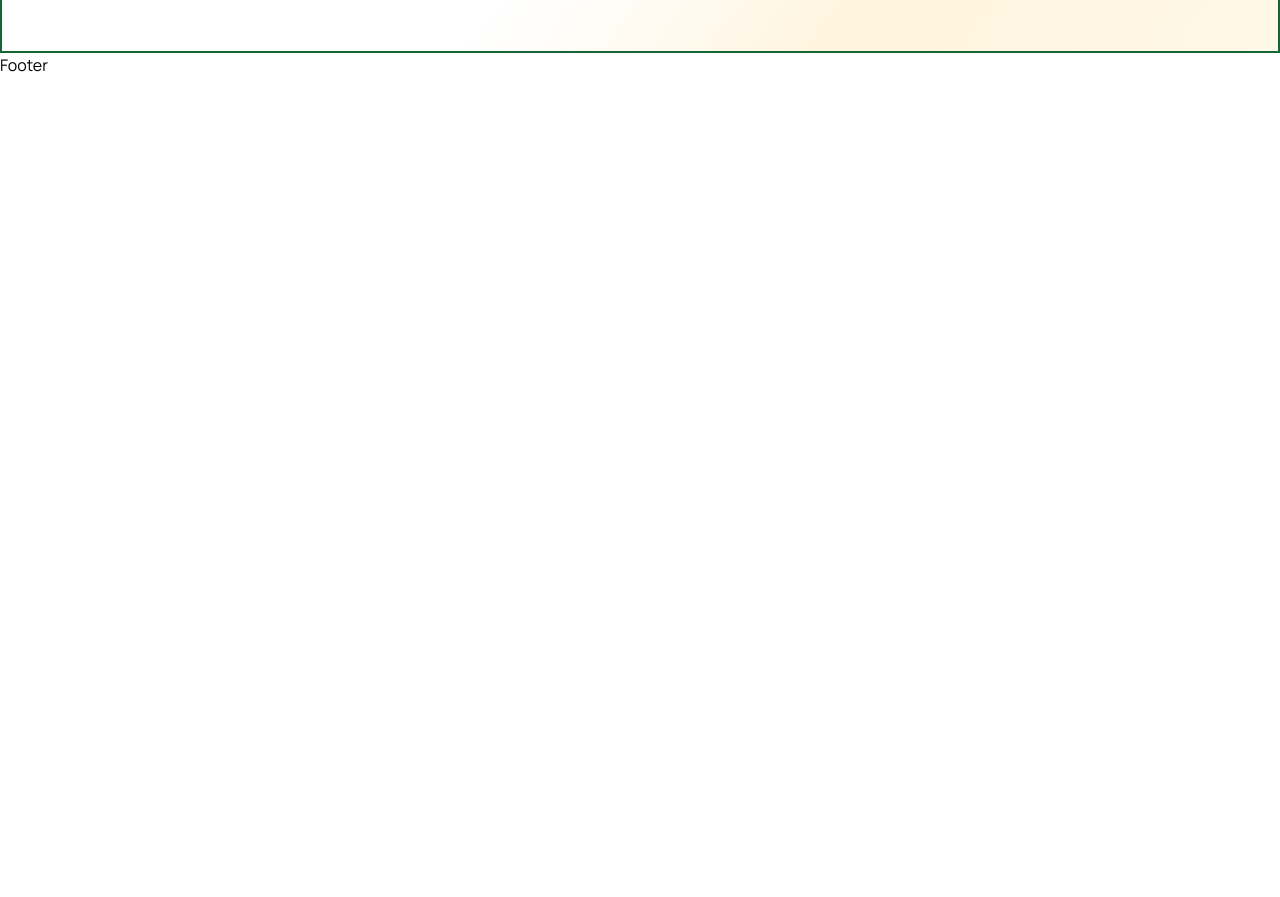
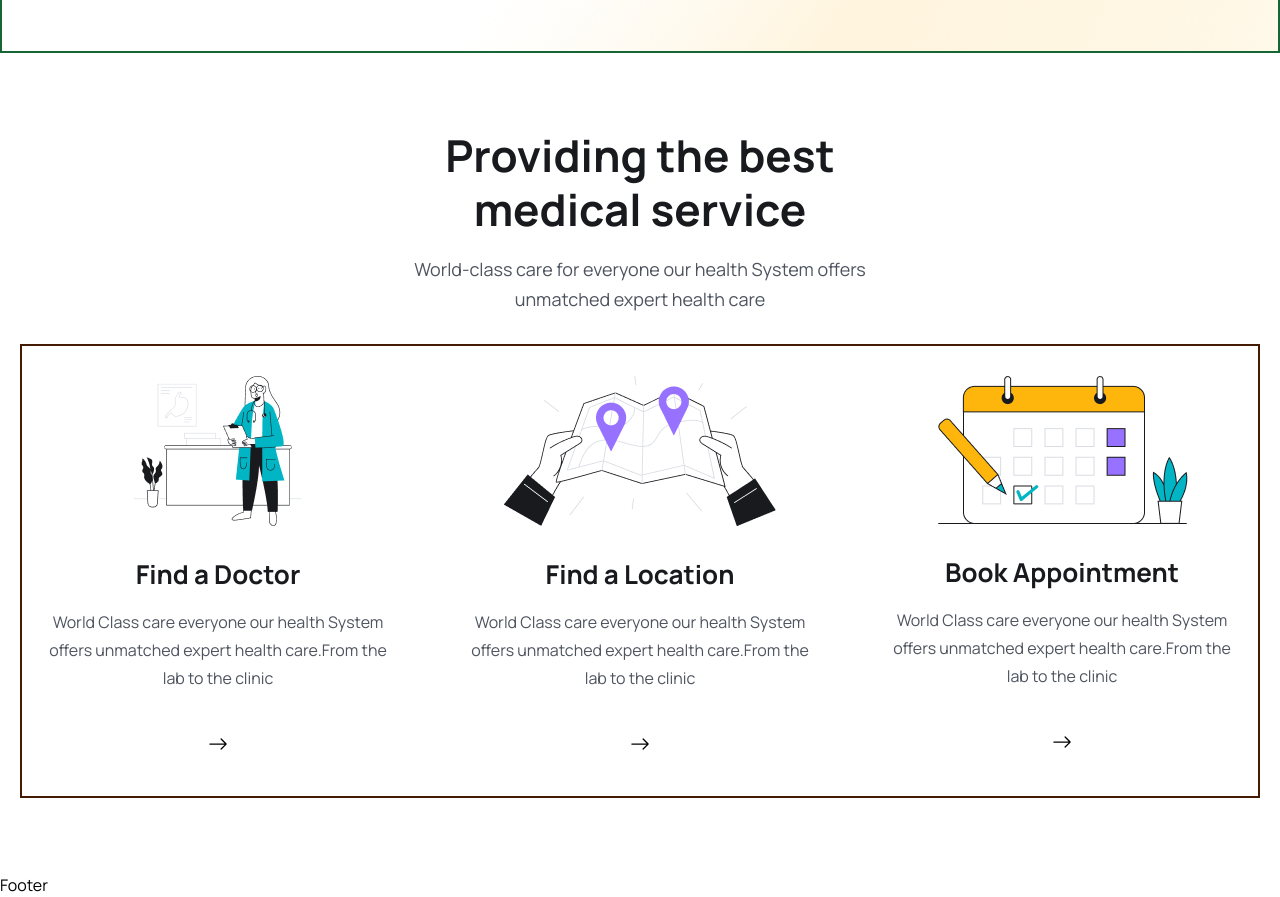
Before and after one commit to SalmanMohammed2001/Doctor_Appointement, a React (Vite) app: page / in a window 1280 px wide. Shown: the part 800-1697 px from the top of the page. Before the commit the page ends 877 px from the top, so only its background shows below. Built offline with nearby package versions, Linux system fonts and the light colour scheme.

Commit message:
Providing section ok

```diff
--- a/src/App.css
+++ b/src/App.css
@@ -14,6 +14,8 @@
     width: 100%;
     height: 80px;
     line-height: 80px;
+    position: sticky;
+    background: white;
     top: 0;
     left: 0;
     z-index: 999999;
--- a/src/components/Header/Header.tsx
+++ b/src/components/Header/Header.tsx
@@ -24,21 +24,24 @@
 ]
 const Header = () => {
 
-    const headerRef=useRef(null)
-    const menuRef=useRef(null)
+    const headerRef=useRef<any>()
+    const menuRef=useRef<any>()
 
 
-    // @ts-ignore
-    const toggleMenu=()=>menuRef.current.classList.toggle('show_menu')
+
+    const toggleMenu=()=>{
+
+        menuRef.current.classList.toggle('show_menu')
+    }
 
     const handleStickHeader=()=>{
         window.addEventListener('scroll',()=>{
             if(document.body.scrollTop >80 || document.documentElement.scrollTop >80){
 
-                // @ts-ignore
+
                 headerRef.current.classList.add('sticky_header')
             }else {
-                // @ts-ignore
+
                 headerRef.current.classList.remove('sticky_header')
             }
         })
--- a/src/pages/Home.tsx
+++ b/src/pages/Home.tsx
@@ -1,7 +1,12 @@
-
 import heroImh01 from '../assets/images/hero-img01.png'
 import heroImh02 from '../assets/images/hero-img02.png'
 import heroImh03 from '../assets/images/hero-img03.png'
+import icon01 from '../assets/images/icon01.png'
+import icon02 from '../assets/images/icon02.png'
+import icon03 from '../assets/images/icon03.png'
+import {BsArrowRight} from 'react-icons/bs'
+import {Link} from "react-router-dom";
+
 const Home = () => {
     return (
         <div>
@@ -44,7 +49,8 @@
                                 <div>
                                     <h2 className="text-[36px] leading-[56px] lg:text-[44px] lg:leading-[54px]
                                     font-[700] text-headingColor">100%</h2>
-                                    <span className="w-[100px] h-2 bg-irisBlueColor rounded-full block mt-[-14px]"></span>
+                                    <span
+                                        className="w-[100px] h-2 bg-irisBlueColor rounded-full block mt-[-14px]"></span>
                                     <p className="text_para">Patient Satisfaction</p>
                                 </div>
                             </div>
@@ -64,7 +70,83 @@
                 </div>
             </section>
 
-            {/*===============Hero end=========================================*/}
+            {/*===============Hero section  end=========================================*/}
+
+            <section>
+                <div className="container">
+                    <div className="lg:w-[470px] mx-auto">
+                        <h2 className="heading text-center">
+                            Providing the best medical service
+                        </h2>
+                        <p className="text_para text-center"> World-class care for everyone our health System offers unmatched expert health care</p>
+                    </div>
+
+                    <div
+                        className="grid grid-cols-1 md:grid-cols-2  lg:grid-cols-3 gap-5 lg:gap-[30px] mt-[30px] border-2 border-solid border-amber-950">
+                        <div className="py-[30px] px-5 ">
+                            <div className="flex items-center justify-center">
+                                <img src={icon01} alt=""/>
+                            </div>
+
+                            <div className="mt-[30px]">
+                                <h2 className="text-[26px] leading-9 text-headingColor font-[700] text-center">
+                                    Find a Doctor
+                                </h2>
+                                <p className="text-[16px] leading-7 text-textColor font-[400] mt-4 text-center">
+                                    World Class care everyone our health System offers unmatched expert
+                                    health care.From the lab to the clinic
+                                </p>
+                                <Link to={"/doctors"} className="w-[44px] h-[44px] rounded-full border-solid  border-[#181A1E]
+                                mt-[30px] mx-auto flex items-center justify-center group hover:bg-primaryColor hover:border-none">
+                                    <BsArrowRight className="group-hover:text-white w-6 h-5"/>
+                                </Link>
+                            </div>
+
+                        </div>
+                        <div className="py-[30px] px-5 ">
+                            <div className="flex items-center justify-center">
+                                <img src={icon02} alt=""/>
+                            </div>
+
+                            <div className="mt-[30px]">
+                                <h2 className="text-[26px] leading-9 text-headingColor font-[700] text-center">
+                                    Find a Location
+                                </h2>
+                                <p className="text-[16px] leading-7 text-textColor font-[400] mt-4 text-center">
+                                    World Class care everyone our health System offers unmatched expert
+                                    health care.From the lab to the clinic
+                                </p>
+                                <Link to={"/doctors"} className="w-[44px] h-[44px] rounded-full border-solid  border-[#181A1E]
+                                mt-[30px] mx-auto flex items-center justify-center group hover:bg-primaryColor hover:border-none">
+                                    <BsArrowRight className="group-hover:text-white w-6 h-5"/>
+                                </Link>
+                            </div>
+
+                        </div>
+                        <div className="py-[30px] px-5 ">
+                            <div className="flex items-center justify-center">
+                                <img src={icon03} alt=""/>
+                            </div>
+
+                            <div className="mt-[30px]">
+                                <h2 className="text-[26px] leading-9 text-headingColor font-[700] text-center">
+                                    Book Appointment
+                                </h2>
+                                <p className="text-[16px] leading-7 text-textColor font-[400] mt-4 text-center">
+                                    World Class care everyone our health System offers unmatched expert
+                                    health care.From the lab to the clinic
+                                </p>
+                                <Link to={"/doctors"} className="w-[44px] h-[44px] rounded-full border-solid  border-[#181A1E]
+                                mt-[30px] mx-auto flex items-center justify-center group hover:bg-primaryColor hover:border-none">
+                                    <BsArrowRight className="group-hover:text-white w-6 h-5"/>
+                                </Link>
+                            </div>
+
+                        </div>
+                    </div>
+
+                </div>
+            </section>
         </div>
     );
 };
```
